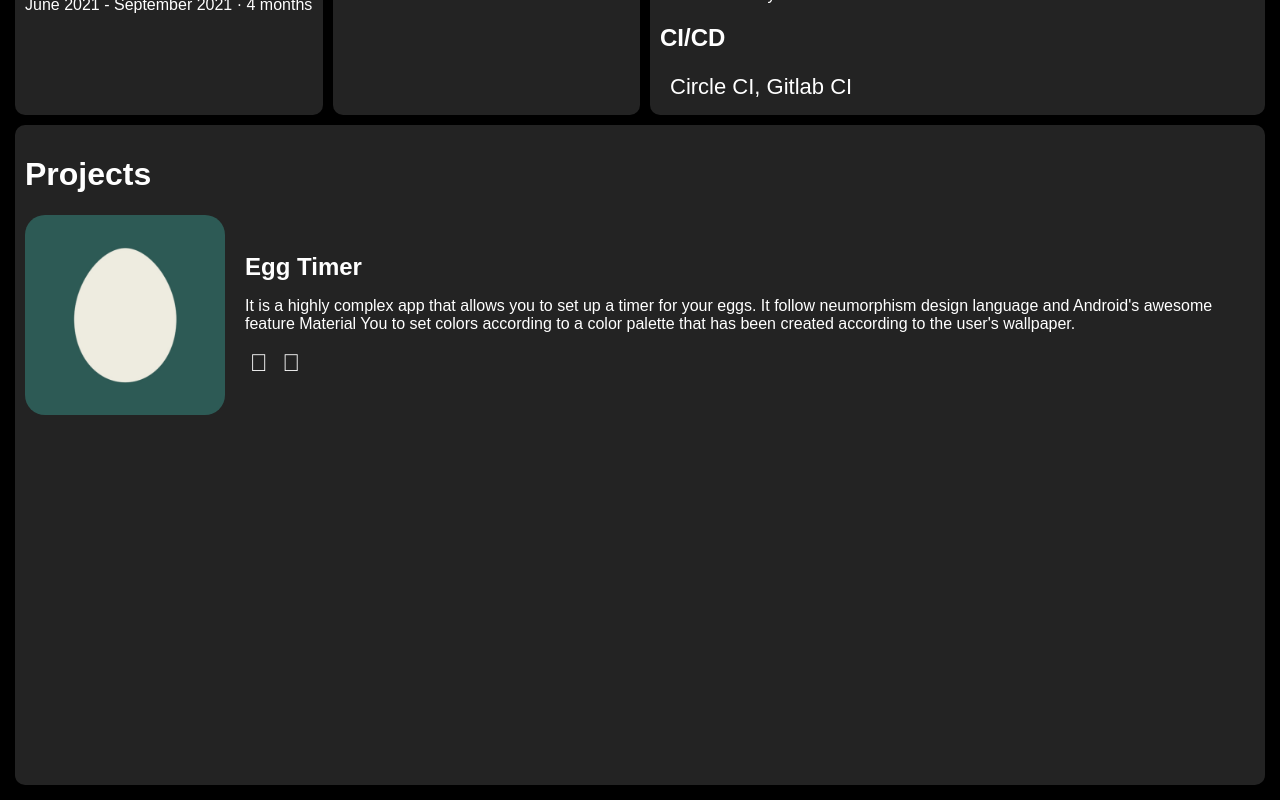
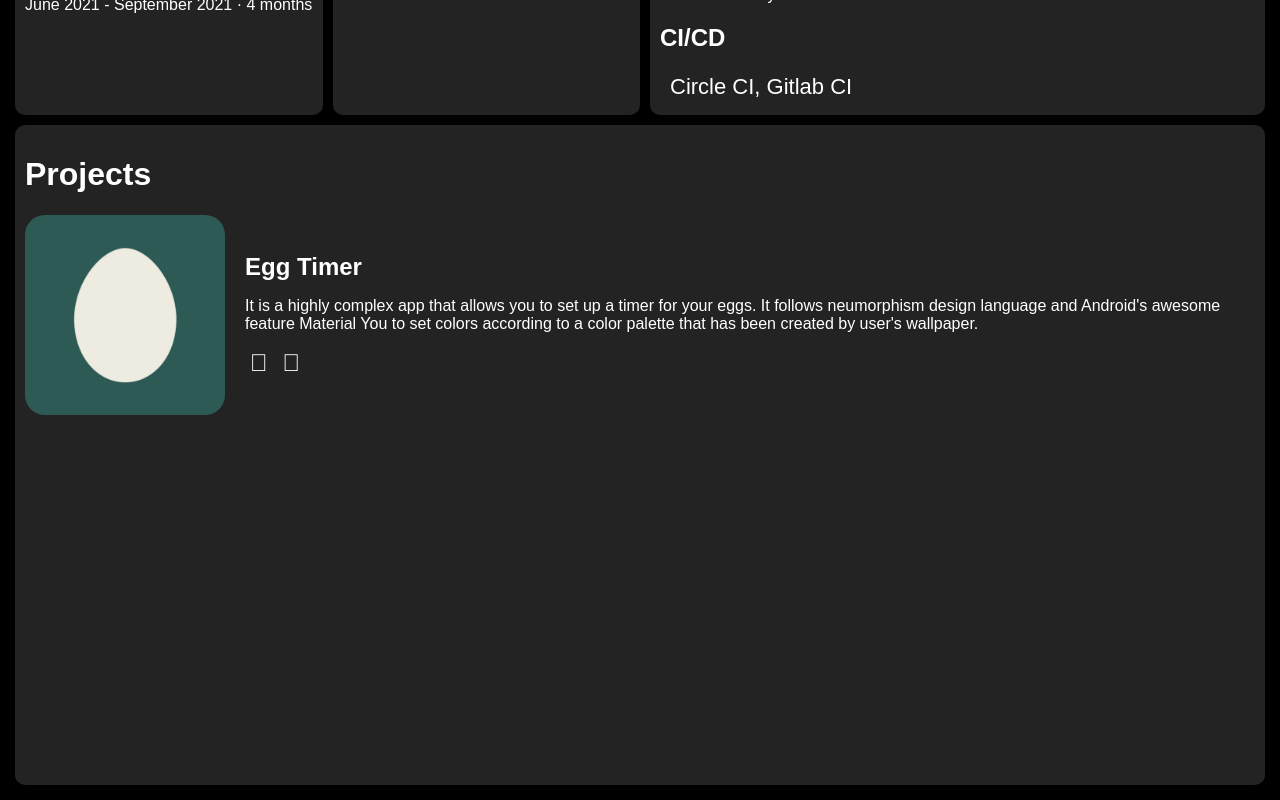
Before and after one commit to tarikyasar/tarikyasar, a plain HTML site: page index.html in a window 1280 px wide. Shown: the part 1001-1801 px from the top of the page. Drawn offline with Linux system fonts and the light colour scheme.

Commit message:
Fix typo

```diff
--- a/index.html
+++ b/index.html
@@ -133,10 +133,9 @@
                 <h2>Egg Timer</h2>
                 <p>
                   It is a highly complex app that allows you to set up a timer
-                  for your eggs. It follow neumorphism design language and
+                  for your eggs. It follows neumorphism design language and
                   Android's awesome feature Material You to set colors according
-                  to a color palette that has been created according to the
-                  user's wallpaper.
+                  to a color palette that has been created by user's wallpaper.
                 </p>
                 <div class="links">
                   <a
```
